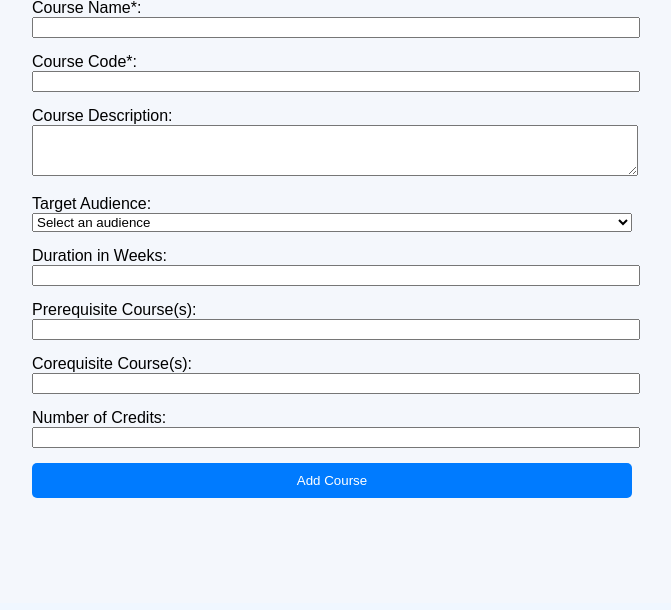
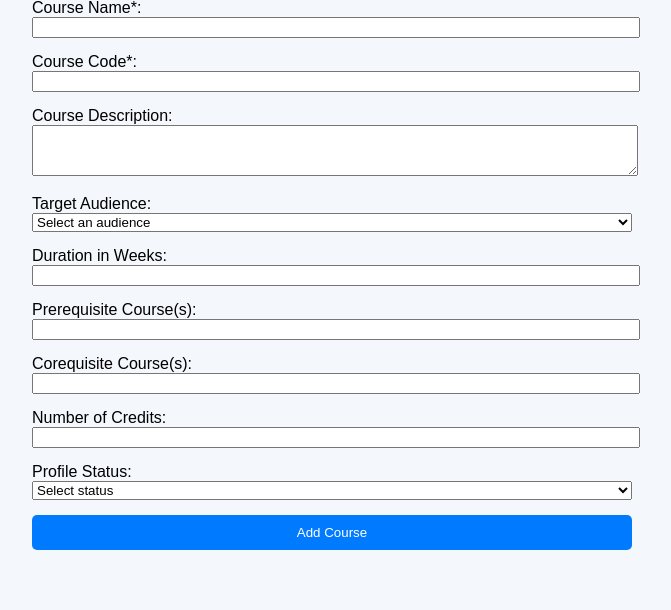
Before and after one commit to yvanyin1/edusys, a Flask app: page /create-course-profile in a window 1280 px wide. Shown: the part 197-807 px from the top of the page, without its empty margins (308-979 px from the left). Before the commit the page ends 695 px from the top, so only its background shows below. Run offline with Flask 3, Linux system fonts and the light colour scheme; parts of the project's set-up code (start-up, migrations or seed data) failed here and were passed over.

Commit message:
Added profile_status field in form for creating course profile

```diff
--- a/app/app.py
+++ b/app/app.py
@@ -101,7 +101,7 @@ def create_course_profile():
     return render_template("create_course_profile_form.html", username="dluo")
 
 
-@app.route('/course-created', methods=['POST'])
+@app.route('/course-profile-created', methods=['POST'])
 def course_profile_created():
 
     course_name = request.form['course_name']
@@ -113,13 +113,15 @@ def course_profile_created():
     prerequisites = request.form['prerequisites']  # will handle that logic later
     corequisites = request.form['corequisites']
     credit_hours = request.form['credit_hours']
+    profile_status_string = request.form['profile_status']
+    profile_status = profile_status_map[profile_status_string]
 
     # Add course profile to database
     connection = get_connection()
     dao = CourseProfileDAO(connection)
     new_course_profile = CourseProfile(0, course_name, course_code,
                                             course_desc, target_audience, int(duration_in_weeks),
-                                            float(credit_hours), ProfileStatus.INACTIVE)
+                                            float(credit_hours), profile_status)
     dao.create_course_profile(new_course_profile)
 
     course_data = {
@@ -130,7 +132,8 @@ def course_profile_created():
         'duration_in_weeks': duration_in_weeks,
         'prerequisites': prerequisites,
         'corequisites': corequisites,
-        'credit_hours': credit_hours
+        'credit_hours': credit_hours,
+        'profile_status': profile_status_string
     }
 
     return render_template("create_course_profile_success.html", course=course_data, username="dluo")
--- a/app/templates/create_course_profile_form.html
+++ b/app/templates/create_course_profile_form.html
@@ -20,7 +20,7 @@
         </label>
 
         <label>Target Audience:
-            <select name="target_audience" style="width: 100%;">
+            <select name="target_audience" required style="width: 100%;">
                 <option value="" disabled selected>Select an audience</option>
                 <option value="Youth">Youth</option>
                 <option value="Adult">Adult</option>
@@ -43,6 +43,14 @@
             <input type="number" step="0.1" name="credit_hours" style="width: 100%;">
         </label>
 
+        <label>Profile Status:
+            <select name="profile_status" required style="width: 100%;">
+                <option value="" disabled selected>Select status</option>
+                <option value="Inactive">Inactive</option>
+                <option value="Active">Active</option>
+            </select>
+        </label>
+
         <button type="submit" style="background-color: #007BFF; color: white; padding: 10px; border: none; border-radius: 5px;">
             Add Course
         </button>
--- a/app/templates/create_course_profile_success.html
+++ b/app/templates/create_course_profile_success.html
@@ -3,7 +3,6 @@
 
 {% block content %}
     <h2>Course Profile Successfully Added</h2>
-
     <p><strong>Course Name:</strong> {{ course.course_name }}</p>
     <p><strong>Course Code:</strong> {{ course.course_code }}</p>
     <p><strong>Course Description:</strong> {{ course.course_desc }}</p>
@@ -12,4 +11,5 @@
     <p><strong>Prerequisites Course(s):</strong> {{ course.prerequisites }}</p>
     <p><strong>Corequisite Course(s):</strong> {{ course.corequisites }}</p>
     <p><strong>Number of Credits:</strong> {{ course.credit_hours }}</p>
+    <p><strong>Profile Status:</strong> {{ course.profile_status }}</p>
 {% endblock %}
```
Lines whose indentation alone changed are shown as unchanged.
